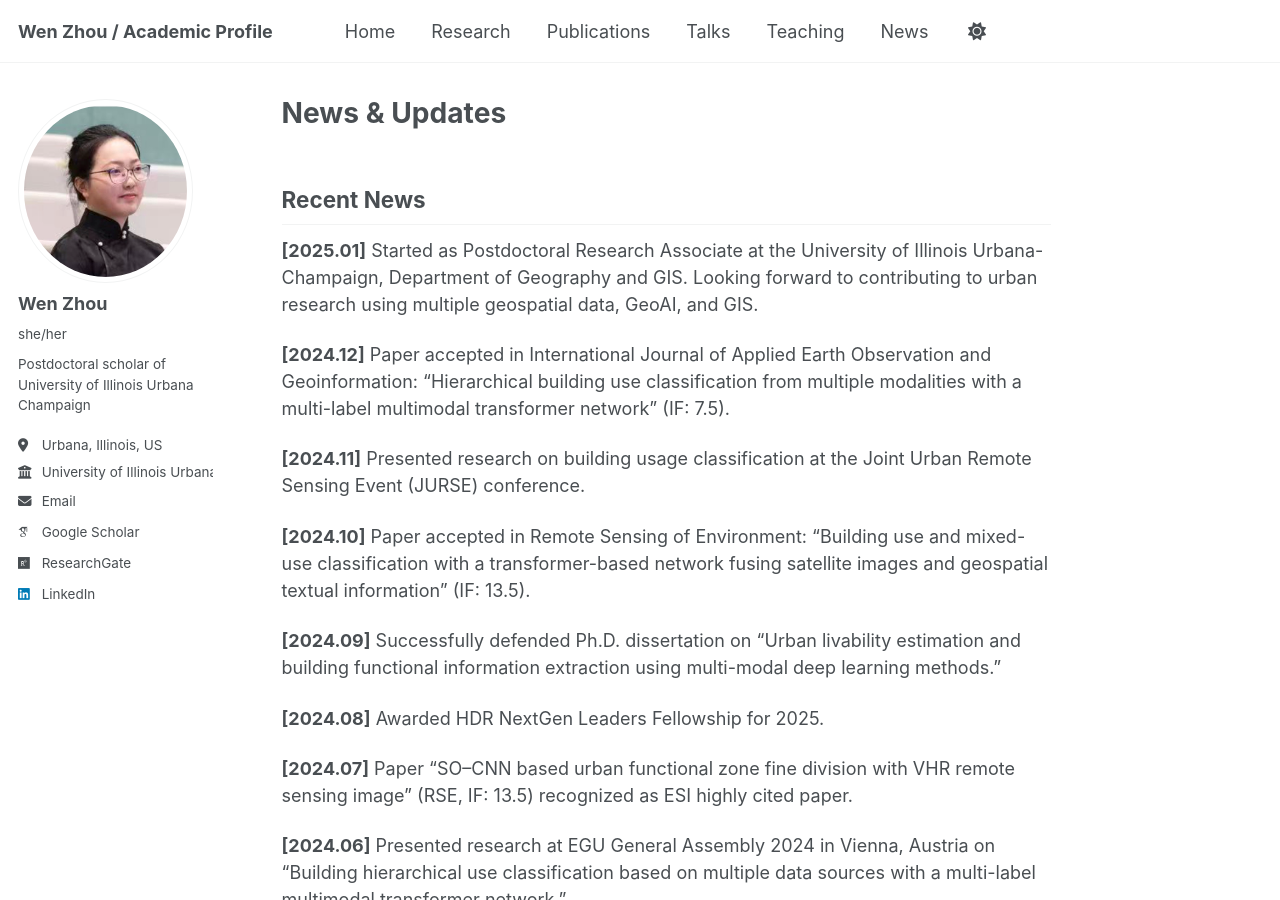
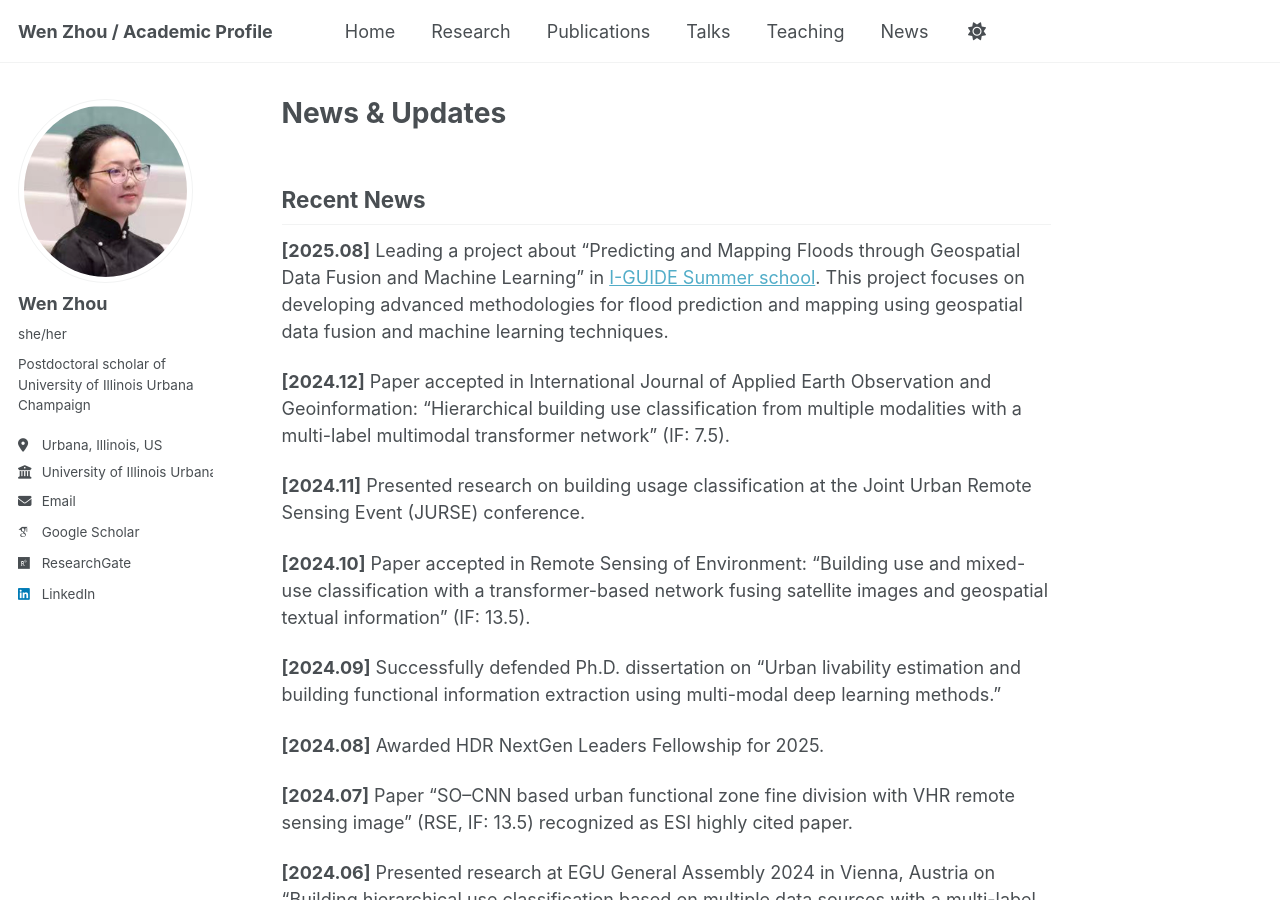
Before and after one commit to VienJou/vienjou.github.io, a Jekyll site: the page built from _pages/news.md, in a window 1280 px wide and 900 px high. Built offline with Jekyll 4.4.1, drawn with Linux system fonts in a browser that asks for light colours; some web fonts are replaced; a script that is not in the unit is left out.

Commit message:
Update news.md

```diff
--- a/_pages/news.md
+++ b/_pages/news.md
@@ -6,7 +6,7 @@ author_profile: true
 
 ## Recent News
 
-**[2025.01]** Started as Postdoctoral Research Associate at the University of Illinois Urbana-Champaign, Department of Geography and GIS. Looking forward to contributing to urban research using multiple geospatial data, GeoAI, and GIS.
+**[2025.08]** Leading a project about "Predicting and Mapping Floods through Geospatial Data Fusion and Machine Learning" in [I-GUIDE Summer school](https://i-guide.io/summer-school/summer-school-2025/projects/). This project focuses on developing advanced methodologies for flood prediction and mapping using geospatial data fusion and machine learning techniques.
 
 **[2024.12]** Paper accepted in International Journal of Applied Earth Observation and Geoinformation: "Hierarchical building use classification from multiple modalities with a multi-label multimodal transformer network" (IF: 7.5).
 
```
